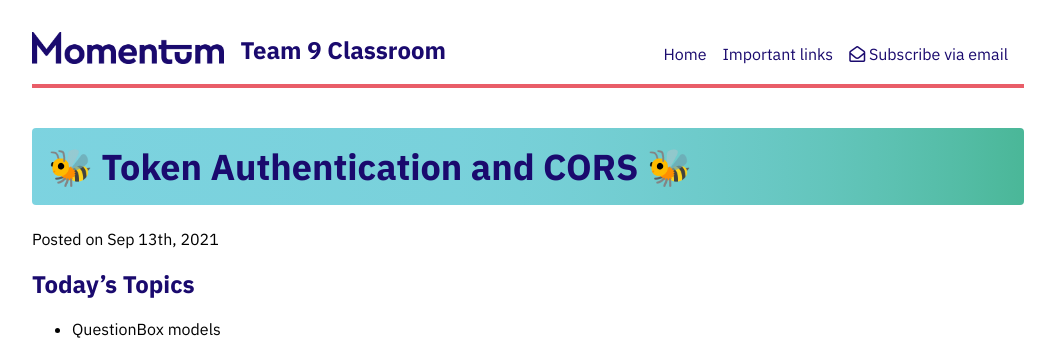
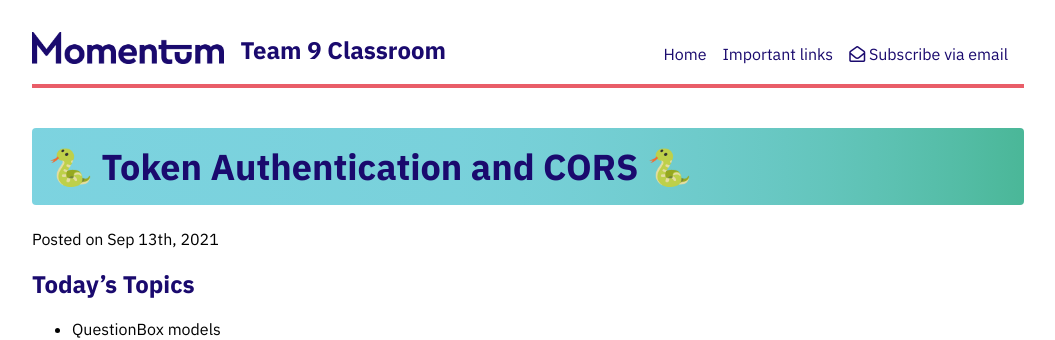
Before and after one commit to Momentum-Team-9/momentum-team-9.github.io, a Jekyll site: the page built from _posts/2021-09-13-be-auth.md, in a window 1280 px wide. Shown: the top 340 px of the page, without its empty margins (112-1167 px from the left). Built offline with Jekyll 4.4.1, drawn with Linux system fonts in a browser that asks for light colours; nearby versions of some CDN libraries.

Commit message:
Fix emoji

```diff
--- a/_posts/2021-09-13-be-auth.md
+++ b/_posts/2021-09-13-be-auth.md
@@ -1,6 +1,6 @@
 ---
 layout: post
-title: 🐝 Token Authentication and CORS 🐝
+title: 🐍 Token Authentication and CORS 🐍
 tags: phase-3 phase-3-be djoser token-auth cors
 ---
 
```
